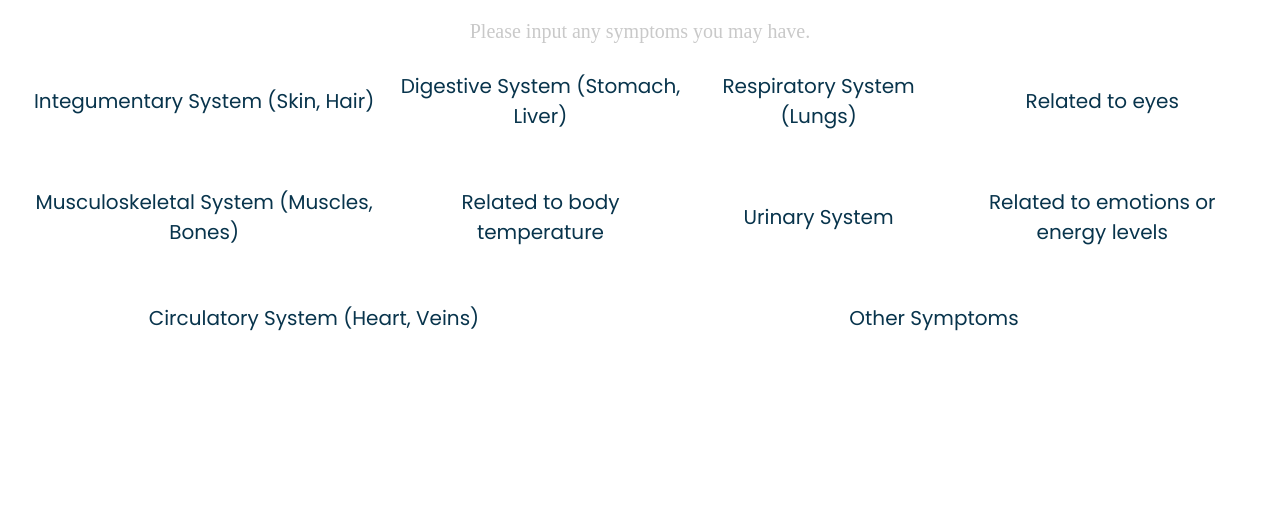
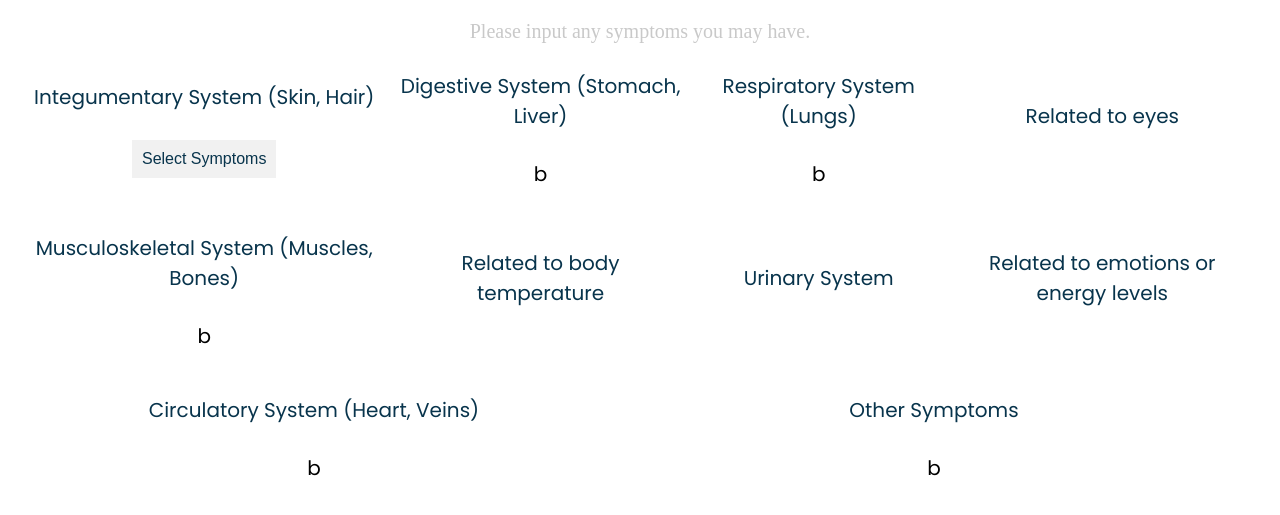
Before and after one commit to ChetanGorantla/TSAFlaskUpdated, a Flask app: page /views/gendisease in a window 1280 px wide. Shown: the part 166-681 px from the top of the page. Run offline with Flask 3, Linux system fonts and the light colour scheme.

Commit message:
more inputs

```diff
--- a/static/css/style.css
+++ b/static/css/style.css
@@ -231,3 +231,63 @@ input[type="number"] {
     font-family: 'Poppins'
 
   }
+
+.subtable-img-icon{
+    width: 100px;
+    height: 100px;
+
+}
+
+.subtable-img-icon2{
+    width: 100px;
+    height: 100px;
+
+}
+
+/* Style the dropdown button */
+.dropdown-btn {
+    background-color: #f1f1f1;
+    border: none;
+    color: #08344c;
+    padding: 10px;
+    font-size: 16px;
+    cursor: pointer;
+  }
+
+  /* Style the dropdown content (hidden by default) */
+  .dropdown-content {
+    display: none;
+    position: absolute;
+    z-index: 1;
+    left: 1;
+  }
+
+  /* Show the dropdown content when the dropdown button is clicked */
+  .dropdown:hover .dropdown-content {
+    display: block;
+  }
+
+  /* Style the dropdown menu items */
+  .dropdown-content a {
+    color: #08344c;
+    padding: 12px 16px;
+    text-decoration: none;
+    display: block;
+  }
+
+  /* Change the background color of the dropdown menu items on hover */
+  .dropdown-content a:hover {
+    background-color: #f1f1f1;
+  }
+
+  .dropdown-content span {
+    color: #08344c;
+    padding: 12px 16px;
+    display: block;
+    cursor: pointer;
+  }
+
+  /* Change the background color of the dropdown menu items on hover */
+  .dropdown-content span:hover {
+    background-color: #f1f1f1;
+  }
--- a/templates/gendisease.html
+++ b/templates/gendisease.html
@@ -33,38 +33,128 @@
             <tr>
                 <td>
                     <p>Integumentary System (Skin, Hair)</p>
+
+                    <table class = "table2">
+                        <tr>
+
+                            <td>
+                                <div class="dropdown">
+                                    <input type="button" class="dropdown-btn" value="Select Symptoms">
+                                    <div class="dropdown-content">
+                                        <span>Option 1</span>
+                                        <span>Option 2</span>
+                                        <span>Option 3</span>
+                                    </div>
+                                  </div>
+                            </td>
+                        </tr>
+                    </table>
+
                 </td>
                 <td>
                     <p>Digestive System (Stomach, Liver)</p>
+                    <table class = "table2">
+                        <tr>
+
+                            <td>
+                                b
+                            </td>
+                        </tr>
+                    </table>
                 </td>
                 <td>
                     <p>Respiratory System (Lungs)</p>
+                    <table class = "table2">
+                        <tr>
+
+                            <td>
+                                b
+                            </td>
+                        </tr>
+                    </table>
                 </td>
                 <td>
                     <p>Related to eyes</p>
+                    <table class = "table2">
+                        <tr>
+                            <td>
+
+                            </td>
+
+                        </tr>
+                    </table>
                 </td>
             </tr>
             <tr>
                 <td>
                     <p>Musculoskeletal System (Muscles, Bones)</p>
+                    <table class = "table2">
+                        <tr>
+
+                            <td>
+                                b
+                            </td>
+                        </tr>
+                    </table>
                 </td>
                 <td>
                     <p>Related to body temperature</p>
+                    <table class = "table2">
+                        <tr>
+                            <td>
+
+                            </td>
+
+
+                        </tr>
+                    </table>
                 </td>
                 <td>
                     <p>Urinary System</p>
+                    <table class = "table2">
+                        <tr>
+                            <td>
+
+                            </td>
+
+                        </tr>
+                    </table>
                 </td>
                 <td>
                     <p>Related to emotions or energy levels</p>
+                    <table class = "table2">
+                        <tr>
+                            <td>
+
+                            </td>
+
+                        </tr>
+                    </table>
                 </td>
             </tr>
             <table class = "table3">
                 <tr>
                     <td>
                         <p>Circulatory System (Heart, Veins)</p>
+                        <table class = "table2">
+                            <tr>
+
+                                <td>
+                                    b
+                                </td>
+                            </tr>
+                        </table>
                     </td>
                     <td>
                         <p>Other Symptoms</p>
+                        <table class = "table2">
+                            <tr>
+                                <td>
+                                    b
+                                </td>
+
+                            </tr>
+                        </table>
                     </td>
                 </tr>
 
```
Also changed, not shown: static/bone.png (added), static/eyes.jpg (added), static/eyes.png (added), static/heart.jpg (added), static/heart.webp (added), static/lungs.png (added), static/skin_hair.png (added), static/stomach.png (added).
